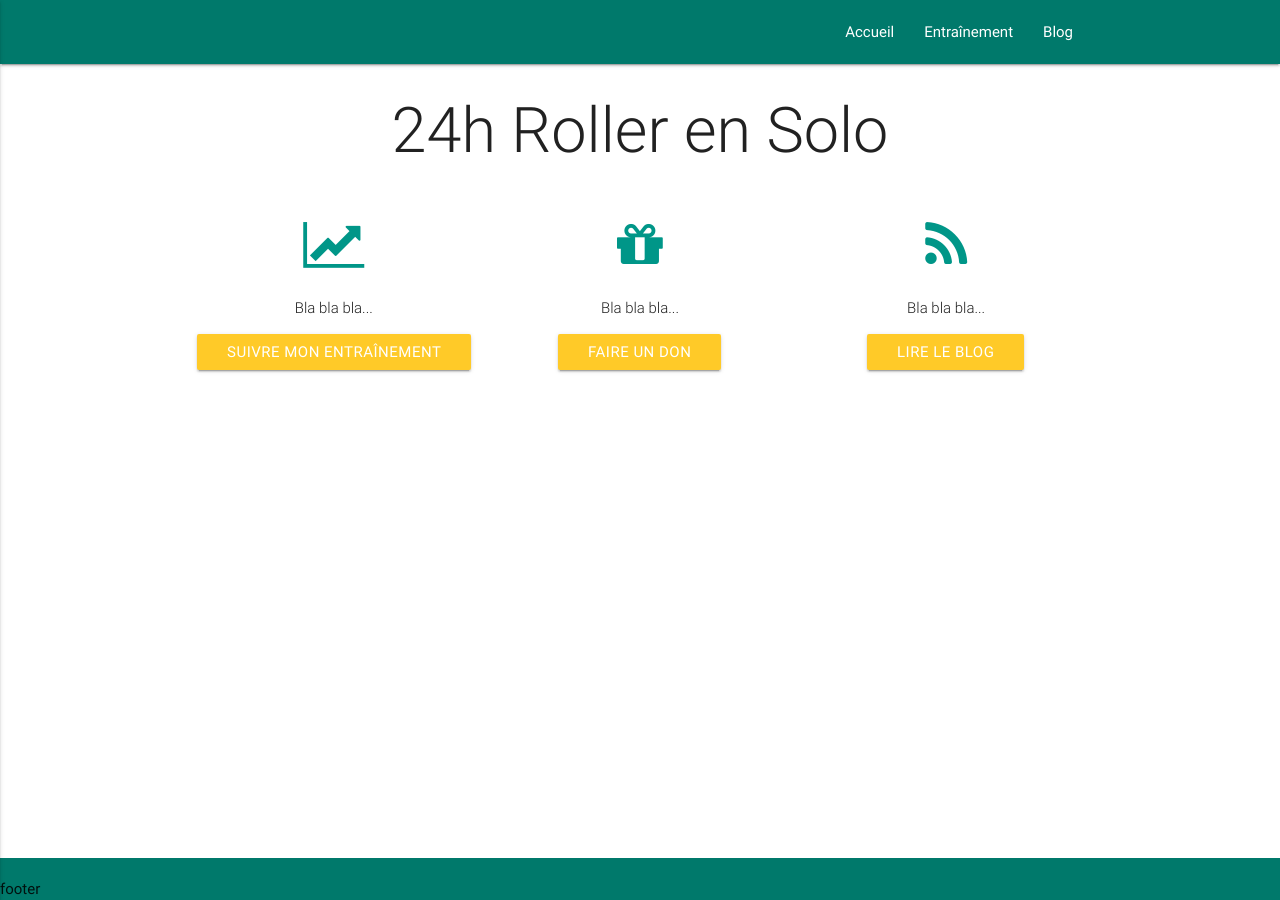
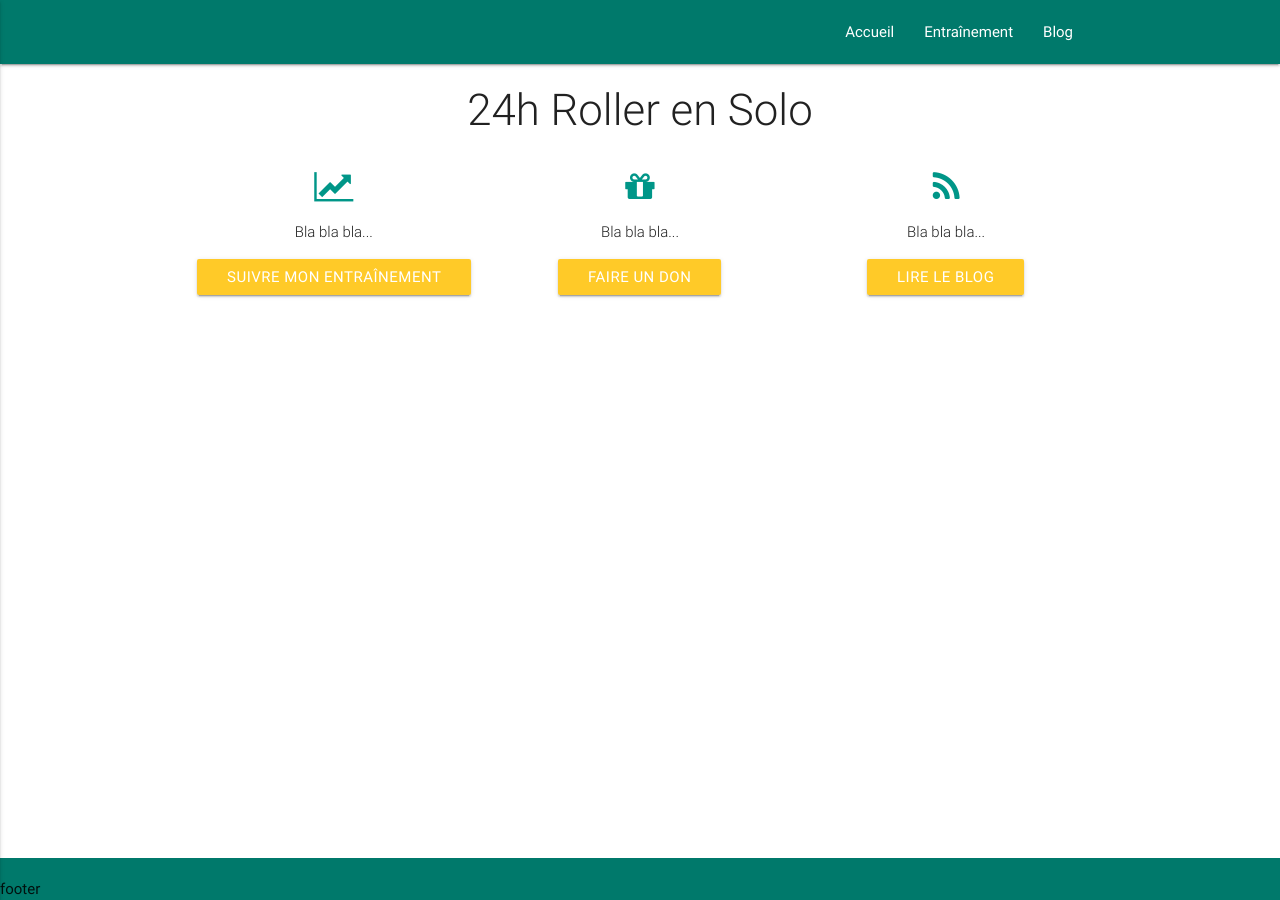
Before and after one commit to 24hRollerSolo/24hRollerSolo.github.io, a Jekyll site: the page built from index.html, in a window 1280 px wide. Built offline with Jekyll 4.4.1, drawn with Linux system fonts in a browser that asks for light colours.

Commit message:
Update typography

```diff
--- a/_sass/components/_variables.scss
+++ b/_sass/components/_variables.scss
@@ -274,11 +274,11 @@
 
 $off-black: rgba(0, 0, 0, 0.87) !default;
 // Header Styles
-$h1-fontsize: 4.2rem !default;
-$h2-fontsize: 3.56rem !default;
-$h3-fontsize: 2.92rem !default;
-$h4-fontsize: 2.28rem !default;
-$h5-fontsize: 1.64rem !default;
+$h1-fontsize: 2.92rem !default;
+$h2-fontsize: 2.28rem !default;
+$h3-fontsize: 1.64rem !default;
+$h4-fontsize: 1rem !default;
+$h5-fontsize: 1rem !default;
 $h6-fontsize: 1rem !default;
 
 
```
